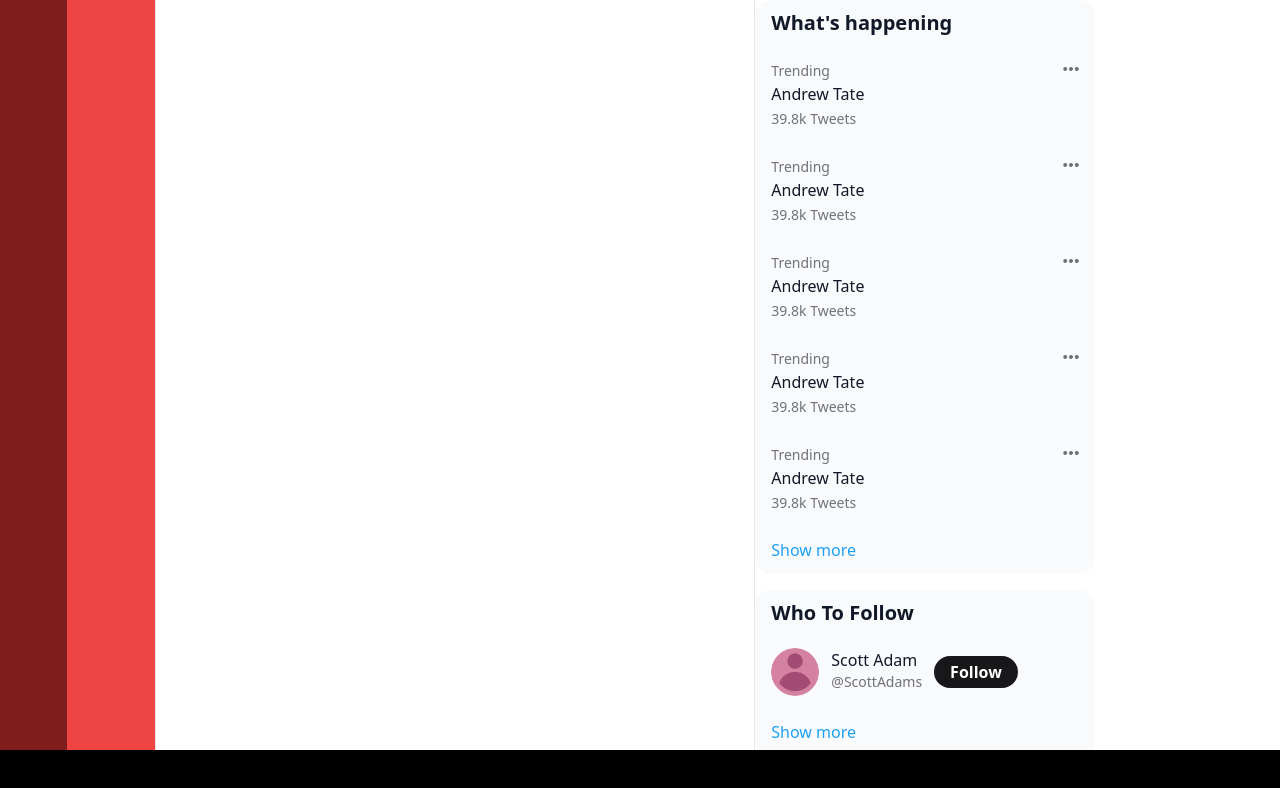
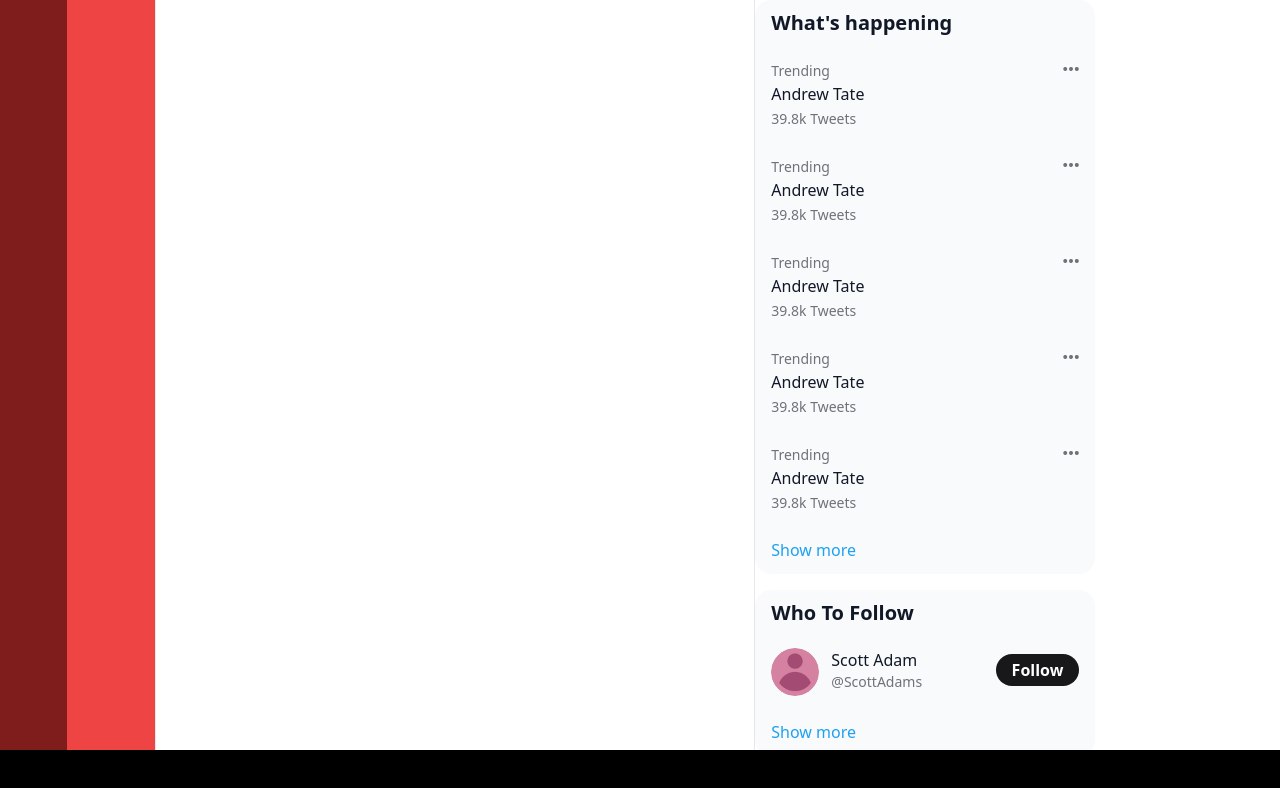
Before and after one commit to 001mo/tweets, a Next.js app: page /home in a window 1280 px wide. Shown: the top 788 px of the page. Built offline with nearby package versions, Linux system fonts and the light colour scheme.

Commit message:
fix `ToFollow` add space-between

```diff
--- a/apps/home/MainSidebar/ToFollow.tsx
+++ b/apps/home/MainSidebar/ToFollow.tsx
@@ -14,7 +14,6 @@
                         <Image
                         alt="profile picture"
                         src={profilePic}
-                        layout="fixed"
                         height={48}
                         width={48}
                         style={{borderRadius: '50%'}}
@@ -22,7 +21,8 @@
                     </div>
                 </div>
 
-                <div className="wrapper flex-row">
+                <div className="grow">
+                    <div className="wrapper flex-row justify-between">
                         <div>
                             <div>
                                 Scott Adam
@@ -38,6 +38,7 @@
                         </div>
                     </div>
                 </div>
+            </div>
 
             <div className='wrapper px-4 py-3 transition-all duration-200 hover:bg-[rgba(0,0,0,0.03)] dark:hover:bg-[rgba(255,255,255,0.03)] rounded-b-2xl'>
                 <button className='wrapper text-left'>
```
Lines whose indentation alone changed are shown as unchanged.
